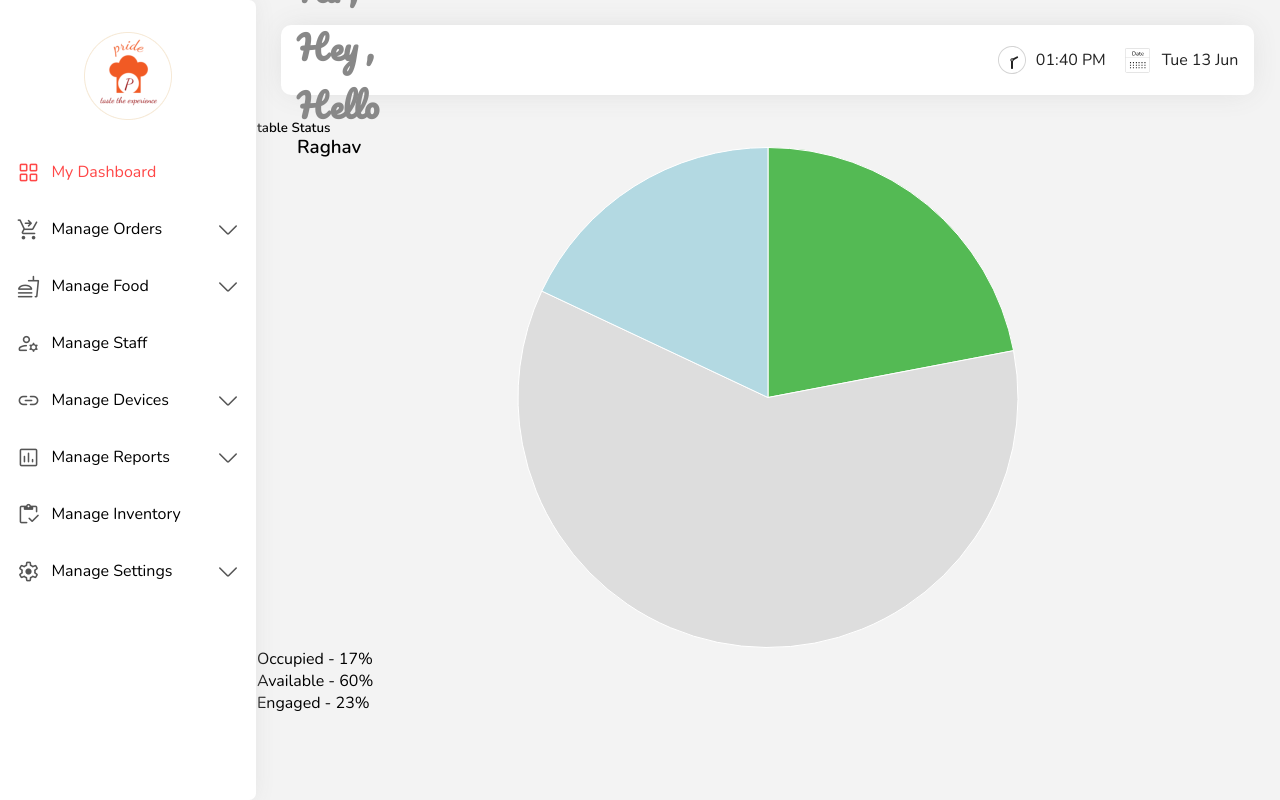
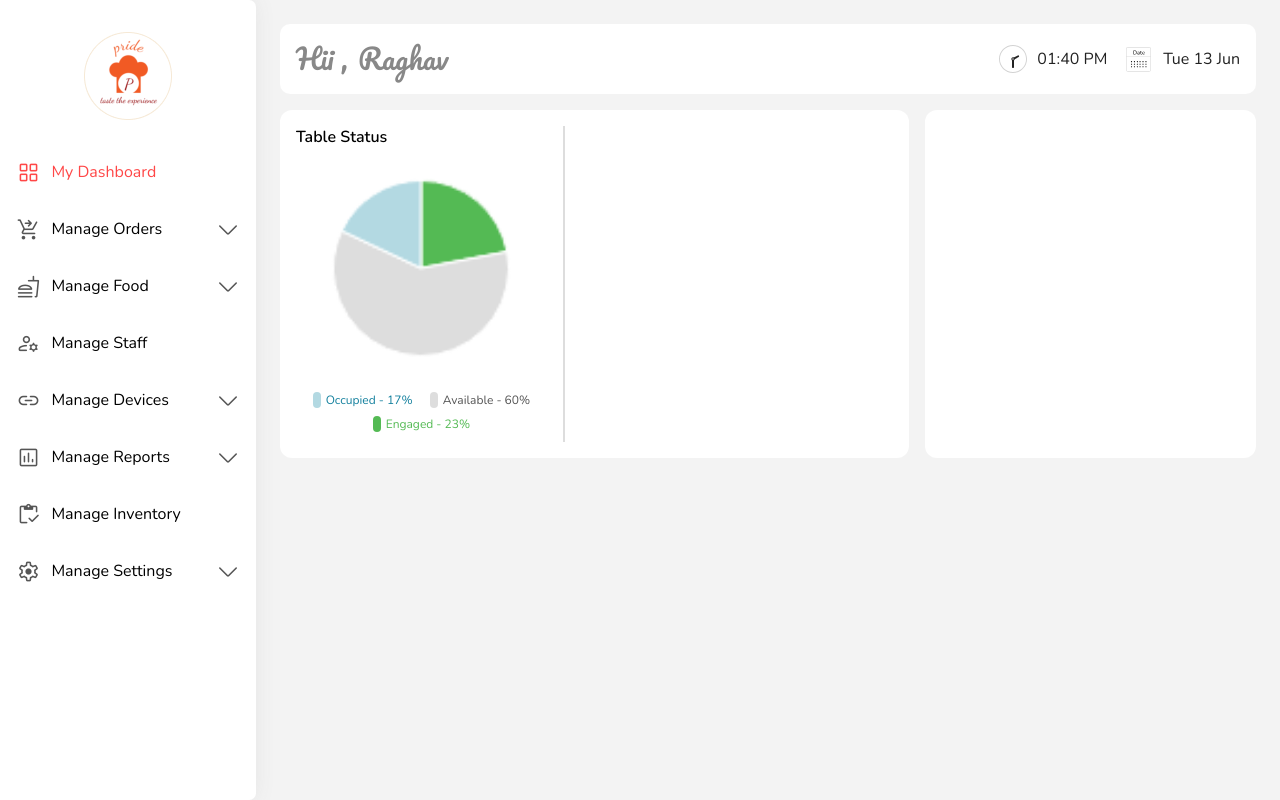
Before and after one commit to parakhpixel6/Restaurant-Menu-Pixel6, a website: page index.html in a window 1280 px wide. Drawn offline with nearby package versions, Linux system fonts and the light colour scheme.

Commit message:
Compiled PIE CHART CSS

```diff
--- a/css/style.css
+++ b/css/style.css
@@ -12,6 +12,7 @@ body {
   width: 100vw;
   box-sizing: border-box;
   font-family: "Nunito", sans-serif;
+  text-transform: capitalize;
 }
 
 a {
@@ -32,7 +33,7 @@ li {
 }
 .admin_container .sidebar {
   height: 100%;
-  width: 19%;
+  width: 19.1%;
   background-color: #FFFFFF;
   border-top-right-radius: 7px;
   border-bottom-right-radius: 7px;
@@ -42,6 +43,7 @@ li {
   -webkit-box-shadow: -5px 0px 25px 0px #DDDDDD;
   -moz-box-shadow: -5px 0px 25px 0px #DDDDDD;
   position: fixed;
+  top: 0;
 }
 .admin_container .sidebar--restaurant-logo {
   height: 5.5rem;
@@ -137,27 +139,32 @@ li {
   height: 100%;
   width: 81%;
   margin-left: 19%;
-  padding: 1px;
+  padding: 24px;
+  display: flex;
+  flex-direction: column;
+  gap: 16px;
 }
 .admin_container--dashboard-header {
-  width: 96%;
+  width: 100%;
   background-color: #FFFFFF;
   height: 70px;
   display: flex;
   border-radius: 10px;
   justify-content: space-between;
-  align-items: center;
-  padding: 1rem;
-  margin: 24px;
-  -webkit-box-shadow: 0px 0px 29px -4px #DDDDDD;
-  -moz-box-shadow: 0px 0px 29px -4px #DDDDDD;
-  box-shadow: 0px 0px 29px -4px #DDDDDD;
+  padding: 10px 16px;
+  overflow: hidden;
 }
-.admin_container--dashboard-header-title #user-welcome {
+.admin_container--dashboard-header-title {
+  display: flex;
+}
+.admin_container--dashboard-header-title .user-welcome, .admin_container--dashboard-header-title #user-name {
   font-family: Pacifico, serif;
   font-size: 28px;
   color: #888888;
   font-weight: 400;
+}
+.admin_container--dashboard-header-title #user-name {
+  margin-left: -8px;
 }
 .admin_container--dashboard-header-info {
   display: flex;
@@ -172,7 +179,6 @@ li {
   margin-right: 1rem;
 }
 .admin_container--dashboard-header-info-1 #time {
-  font-family: Nunito, sans-serif;
   font-size: 16px;
   color: #222222;
   font-weight: 400;
@@ -184,10 +190,105 @@ li {
   align-items: center;
 }
 .admin_container--dashboard-header-info-2 #date {
-  font-family: Nunito, sans-serif;
   font-size: 16px;
   color: #222222;
   font-weight: 400;
+}
+.admin_container--dashboard-details {
+  width: 100%;
+  height: 348px;
+  display: flex;
+  justify-content: space-between;
+  align-items: center;
+  gap: 16px;
+}
+.admin_container--dashboard-details-graph {
+  width: calc(100% - 314px);
+  height: 100%;
+  background-color: #FFFFFF;
+  border-radius: 12px;
+  display: flex;
+  align-items: center;
+  padding: 16px 0px;
+}
+.admin_container--dashboard-details-graph-pie {
+  width: calc(100% - 343px);
+  height: 100%;
+  border-right: 2px solid #DDDDDD;
+}
+.admin_container--dashboard-details-graph-column {
+  width: calc(100% - 283px);
+  height: 100%;
+}
+.admin_container--dashboard-details-notifications {
+  width: calc(100% - 628px);
+  height: 100%;
+  background-color: #FFFFFF;
+  border-radius: 12px;
+}
+.admin_container--dashboard-table-status {
+  padding: 0px 16px;
+}
+.admin_container--dashboard-table-status > h5 {
+  font-size: 16px;
+  font-weight: 600;
+}
+.admin_container--dashboard-table-chart {
+  position: relative;
+  height: 180px;
+  width: 180px;
+  margin: 30px auto;
+}
+.admin_container--dashboard #progress-chart {
+  position: absolute;
+  top: 44%;
+  left: 50%;
+  transform: translate(-50%, -50%);
+  height: 200px !important;
+  width: 400px !important;
+}
+.admin_container--dashboard-table-reference {
+  height: 48px;
+  width: calc(100% - 48px);
+  margin: 16px auto;
+  display: flex;
+  align-items: center;
+  justify-content: space-around;
+  flex-wrap: wrap;
+}
+.admin_container--dashboard .table-reference-status {
+  display: flex;
+  align-items: center;
+  justify-content: space-between;
+  gap: 5px;
+}
+.admin_container--dashboard .table-reference-status-marker {
+  height: 16px;
+  width: 8px;
+  background-color: yellow;
+  border-radius: 4px;
+}
+.admin_container--dashboard .table-reference-status-text {
+  font-size: 12px;
+  font-weight: 400;
+}
+.admin_container--dashboard .table-reference-occupied-marker {
+  background-color: #B3D9E2;
+}
+.admin_container--dashboard .table-reference-occupied-text {
+  color: #14809E;
+}
+.admin_container--dashboard .table-reference-available-marker {
+  background-color: #DDDDDD;
+}
+.admin_container--dashboard .table-reference-available-text {
+  color: #555555;
+}
+.admin_container--dashboard .table-reference-engaged-marker {
+  background-color: #54BA54;
+}
+.admin_container--dashboard .table-reference-engaged-text {
+  color: #54BA54;
 }
 
 @keyframes growDown {
@@ -224,9 +325,6 @@ li {
     width: 84%;
     margin-left: 16%;
   }
-  .admin_container--dashboard-header {
-    width: 96%;
-  }
 }
 @media (max-width: 1365px) and (min-width: 1240px) {
   .admin_container .sidebar {
@@ -239,9 +337,6 @@ li {
   .admin_container--dashboard {
     width: 80%;
     margin-left: 20%;
-  }
-  .admin_container--dashboard-header {
-    width: 95.25%;
   }
 }
 @media (max-width: 1239px) and (min-width: 1000px) {
@@ -256,8 +351,17 @@ li {
     width: 76%;
     margin-left: 24%;
   }
-  .admin_container--dashboard-header {
-    width: 94.5%;
+  .admin_container--dashboard-details-graph {
+    width: calc(100% - 258px);
+  }
+  .admin_container--dashboard-details-graph-pie {
+    width: calc(100% - 231px);
+  }
+  .admin_container--dashboard-details-graph-column {
+    width: calc(100% - 206px);
+  }
+  .admin_container--dashboard-details-notifications {
+    width: calc(100% - 490px);
   }
 }
 
```
Also changed, not shown: 1 other file.
